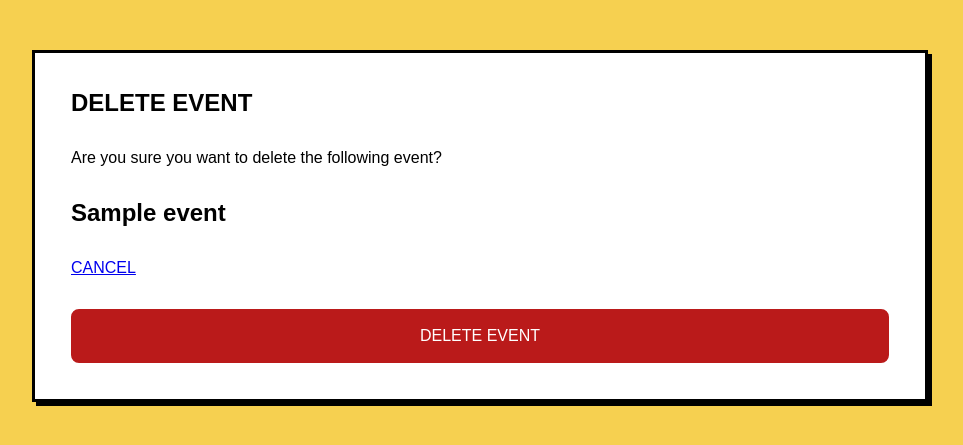
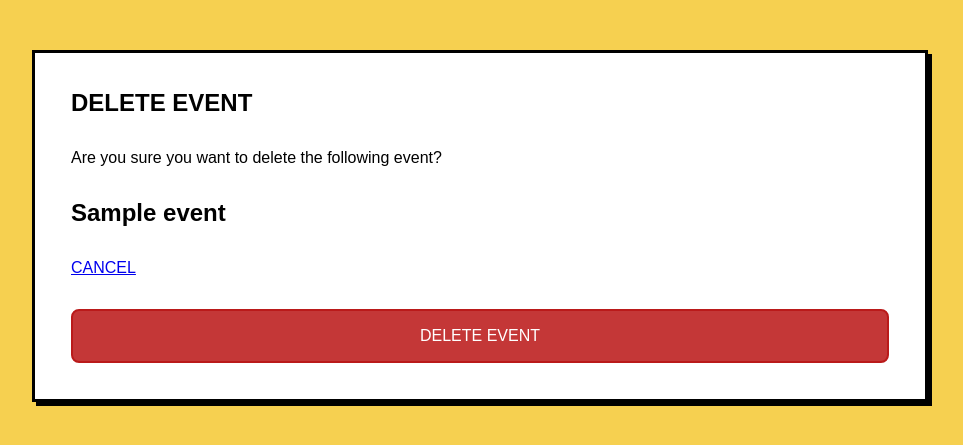
Before and after one commit to CatherineP37/Django-events-calendar, a Django app: page /event/1/delete in a window 1280 px wide, with the pointer over the restyled element. Shown: the top 445 px of the page, without its empty margins (160-1123 px from the left). Run offline with Django 5.2, Linux system fonts and the light colour scheme; tables that the repository leaves empty hold one stand-in row (values such as "Sample post").

Commit message:
Add hover effect to delete event button

```diff
--- a/events_calendar/static/style.css
+++ b/events_calendar/static/style.css
@@ -299,6 +299,10 @@ main {
     padding: 16px 1rem;
 }
 
+.delete-button:hover {
+    background-color: #C43737;
+}
+
 @media screen and (min-width: 576px) {
 
     /* Calendar container */
```
